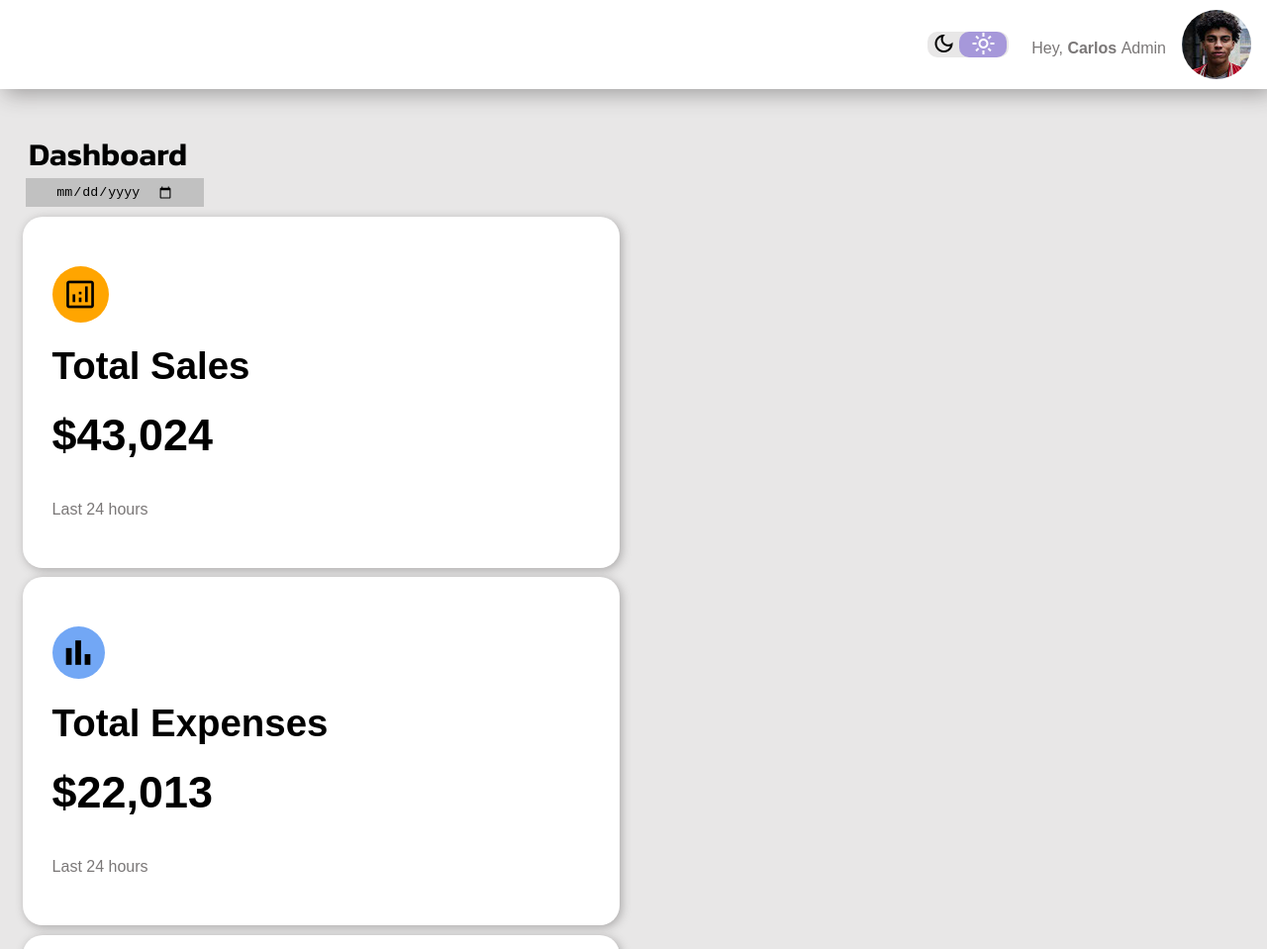
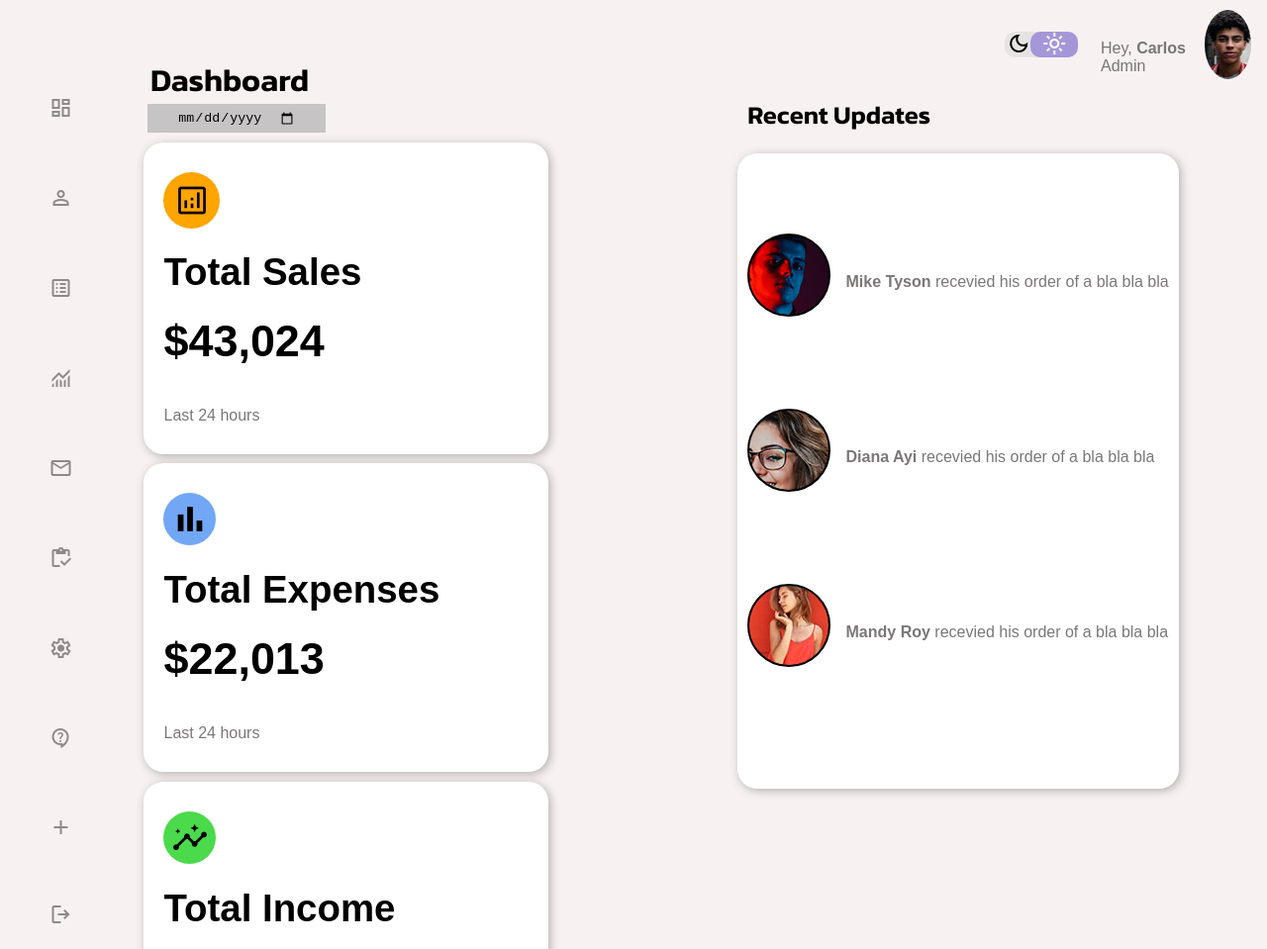
Before and after one commit to carloseduardo-silva/projeto-Dashboard1, a plain HTML site: page index.html in a window 1280 px wide. Shown: the top 959 px of the page at 99% size. Drawn offline with nearby package versions, Linux system fonts and the light colour scheme.

Commit message:
working media q

```diff
--- a/estilos/style.css
+++ b/estilos/style.css
@@ -330,7 +330,7 @@ h5{
 
 }
 
-@media (min-width: 620px) {
+@media (min-width: 600px) {
     #menubtn{
         display: none;
     }
@@ -344,4 +344,76 @@ h5{
        width: 45%;
        font-size: 3vw;
     }
+
+    #menureal{
+        display: inline-flex;
+    }
+
+    .asidemenu{
+        background-color: transparent;
+        width: 100%;
+        margin: 1em;
+    }
+
+    div.top{
+        display: none;
+    }
+
+    #logout{
+        margin-top: 10px;
+    }
+
+    .option h2{
+        display: none;
+    }
+    .option{
+        font-size: larger;
+        padding: 20px;
+        margin: 0.7em;
+    }
+    .option:hover{
+        border-left: 8px solid;
+        border-left-color:  rgba(93, 63, 202, 0.473)  ;
+
+    }
+
+    header{
+        background-color: transparent;
+        box-shadow: none;
+        height: 0px;
+        order: 2;
+
+    }
+
+    body{
+        background-color: rgb(248, 241, 241) ;
+        display: inline-flex;
+        flex-direction: row;
+        justify-content: space-between;
+        width: 100%;
+    }
+
+
+
+    section#updates{
+       position: absolute;
+        top: 15.9%;
+        left: 56%;
+        margin: 1.1em;
+    }
+
+    div.box{
+        padding: 30px 10px;
+        font-size: 3.3vw;
+    }
+
+    h1#updatesTitle{
+        position: absolute;
+        top: 8vh;
+        left: 58%;
+        font-size: 1.6em;
+    }
+
+
+
 }
--- a/index.html
+++ b/index.html
@@ -181,7 +181,7 @@
 
 
 
-        <h1> Recent Updates </h1>
+        <h1 id="updatesTitle"> Recent Updates </h1>
 
         <section id="updates">
             <div class="box">
```
